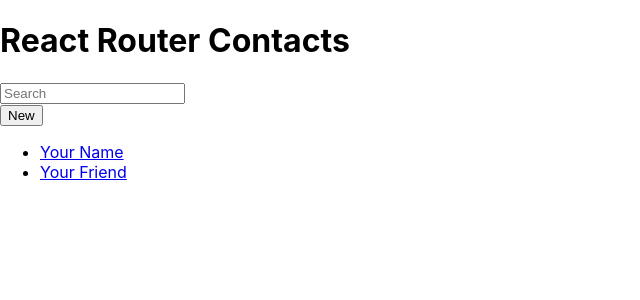
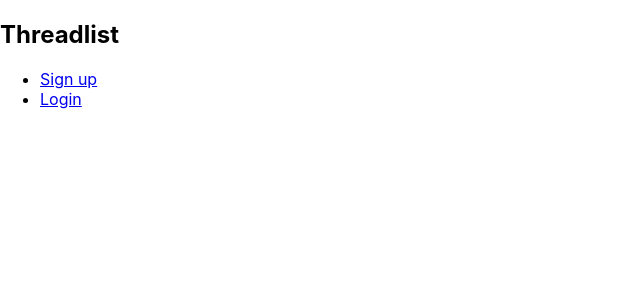
Before and after one commit to jonahunuafe/user-authentication, a React (Create React App) app: page / in a window 1280 px wide. Shown: the top 300 px of the page, without its empty margins (0-640 px from the left). Built offline with nearby package versions, Linux system fonts and the light colour scheme.

Commit message:
setting up routes

```diff
--- a/src/App.js
+++ b/src/App.js
@@ -1,8 +1,21 @@
-import MainNavigation from "./components/MainNavigation";
+import { createBrowserRouter, RouterProvider } from "react-router-dom";
+
+import RootLayout from './pages/Root';
+import ErrorPage from './pages/ErrorPage';
+import Signup from './pages/Signup';
+import Login from './components/Login';
+
+const router = createBrowserRouter([
+  {path: "/", element: <RootLayout />, errorElement: <ErrorPage />, children: [
+    {path: "/signup", element: <Signup/> },
+    {path: "/login", element: <Login /> }
+  ]},
+]);
+
 
 function App() {
-  return(
-    <MainNavigation />
+  return (
+    <RouterProvider router={router} />
   );
 }
 
--- a/src/components/MainNavigation.js
+++ b/src/components/MainNavigation.js
@@ -1,10 +1,10 @@
-import Logo from "../images/istockphoto-1200899039-612x612.jpg"
+// import Logo from "../images/istockphoto-1200899039-612x612.jpg"
 
 function MainNavigation({ title, children }) {
     return (
         <header>
             <div>
-                <img src={Logo} alt="logo" />
+                {/* <img src={Logo} alt="logo" /> */}
                 <h2>Threadlist</h2>
             </div>
             <p>{title} {children}</p>
--- a/src/index.css
+++ b/src/index.css
@@ -6,8 +6,3 @@
   -webkit-font-smoothing: antialiased;
   -moz-osx-font-smoothing: grayscale;
 }
-
-code {
-  font-family: source-code-pro, Menlo, Monaco, Consolas, 'Courier New',
-    monospace;
-}
--- a/src/index.js
+++ b/src/index.js
@@ -3,20 +3,10 @@
 import './index.css';
 import App from './App';
 
-import RootLayout from './pages/Root';
-import ErrorPage from './pages/ErrorPage';
-
-import { createBrowserRouter, RouterProvider } from "react-router-dom";
-
-const router = createBrowserRouter([
-  {path: "/", element: <RootLayout />, errorElement: <ErrorPage />}
-]);
 
 const root = ReactDOM.createRoot(document.getElementById('root'));
 root.render(
   <React.StrictMode>
-    <RouterProvider router={router}>
-      <App />
-    </RouterProvider>
+    <App />
   </React.StrictMode>
 );
--- a/src/pages/ErrorPage.js
+++ b/src/pages/ErrorPage.js
@@ -1,7 +1,7 @@
 import { useRouteError } from "react-router-dom";
 
 
-function Error() {
+function ErrorPage() {
     const error = useRouteError();
 
     return (
@@ -15,4 +15,4 @@
     );
 }
 
-export default Error;
+export default ErrorPage;
--- a/src/pages/Root.js
+++ b/src/pages/Root.js
@@ -1,45 +1,23 @@
+import { Outlet, Link } from "react-router-dom";
 
+import MainNavigation from "../components/MainNavigation";
 
 
 function RootLayout() {
     return (
         <>
-            <div id="sidebar">
-            <h1>React Router Contacts</h1>
-            <div>
-                <form id="search-form" role="search">
-                <input
-                    id="q"
-                    aria-label="Search contacts"
-                    placeholder="Search"
-                    type="search"
-                    name="q"
-                />
-                <div
-                    id="search-spinner"
-                    aria-hidden
-                    hidden={true}
-                />
-                <div
-                    className="sr-only"
-                    aria-live="polite"
-                ></div>
-                </form>
-                <form method="post">
-                <button type="submit">New</button>
-                </form>
-            </div>
+            <MainNavigation />
             <nav>
                 <ul>
                 <li>
-                    <a href={`/contacts/1`}>Your Name</a>
+                    <Link to="/signup">Sign up</Link>
                 </li>
                 <li>
-                    <a href={`/contacts/2`}>Your Friend</a>
+                    <Link to="/login">Login</Link>
                 </li>
                 </ul>
             </nav>
-            </div>
+            <Outlet />
         </>
     );
 }
```
